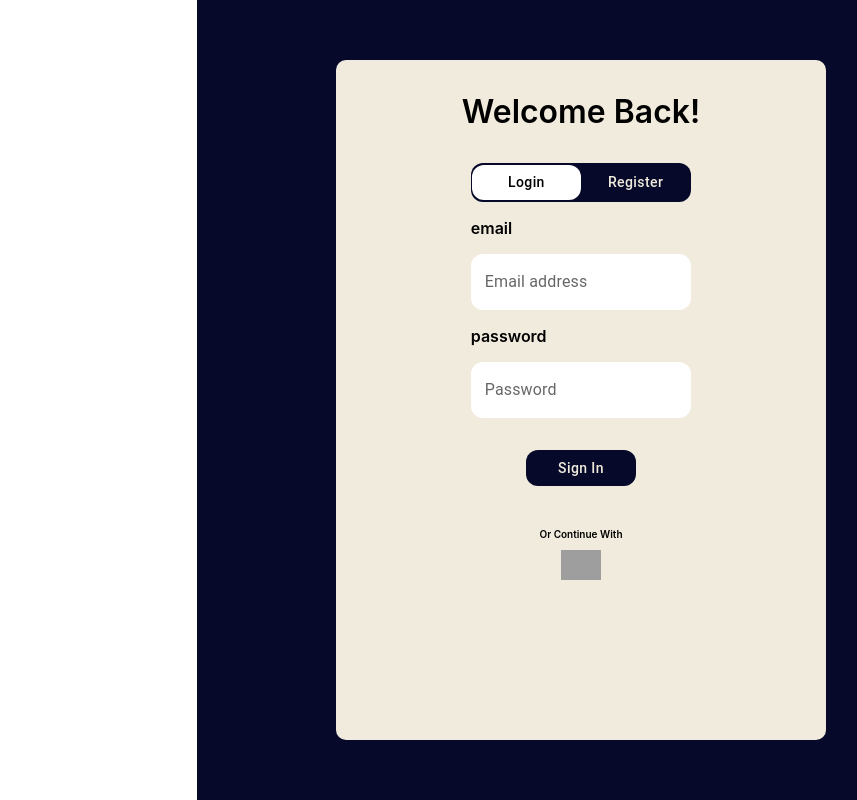
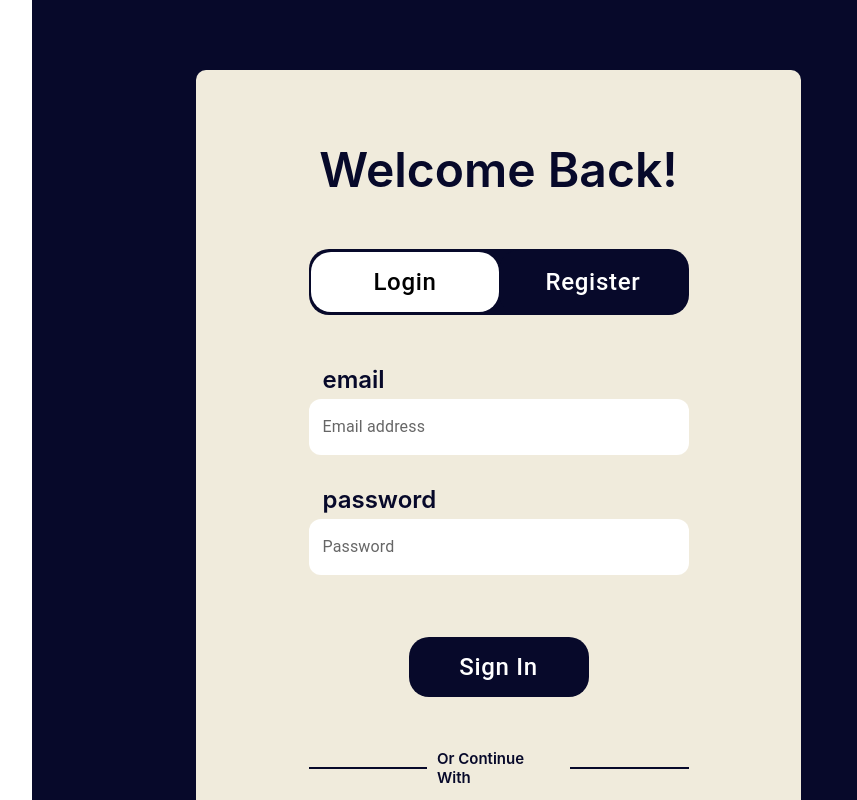
Before and after one commit to FrankM-7/goal-wise, a React (Create React App) app in the folder frontend/: page / in a window 1280 px wide. Shown: the top 800 px of the page, without its empty margins (315-1172 px from the left). Built offline with nearby package versions, Linux system fonts and the light colour scheme; grey boxes are pictures that could not be loaded.

Commit message:
updated login page

```diff
--- a/frontend/src/LoginPage/LoginPage.css
+++ b/frontend/src/LoginPage/LoginPage.css
@@ -0,0 +1,132 @@
+.welcomeBack {
+    text-Align: center;
+    color: #07092A;
+    font-Weight: 600;
+    font-Size: 48px;
+    margin: 70px 0px 50px 0px;
+}
+
+.loginBackground {
+    width: 933px;
+    height: 982px;
+    background-Color: #07092A;
+    position: absolute;
+    right: 0;
+    display: flex;
+    justify-Content: center;
+    align-Items: center;
+    flex-direction: column;
+}
+
+.loginBackground .welcomeBackground {
+    width: 605px;
+    height: 843px;
+    background-Color: #F0EBDC;
+    border-Radius: 10px;
+    padding: 0px 111px 0px 111px;
+    display: flex;
+    flex-Direction: column;
+    align-items: center;
+}
+
+.loginSlideBar {
+    display: flex;
+    width: 380px;
+    background-Color: #07092A;
+    border-Radius: 20px;
+    margin: 0px 0px 20px 0px;
+    padding: 1px 0px 1px 1px;
+    align-Items: center;
+    justify-content: center;
+}
+
+.loginSlideBar .loginSlideLogin {
+    background-color: white;
+    color: black;
+    border-radius: 20px;
+    height: 60px;
+    width: 188px;
+    margin: 0;
+    text-transform: none;
+    font-size: 24px;
+}
+.loginSlideBar .loginSlideRegister {
+    background-color: #07092A;
+    color: white;
+    border-radius: 20px;
+    height: 64px;
+    width: 188px;
+    margin: 0;
+    text-transform: none;
+    font-size: 24px;
+}
+
+.credentialTexts {
+    width: 380px;
+    background-color: #F0EBDC;
+    flex-direction: column;
+    margin: 0px 0px 10px;
+}
+
+.credentialFont {
+    color: #07092A;
+    font-Weight: 600;
+    font-Size: 24px;
+    padding: 0px 0px 0px 14px;
+    margin: 30px 0px 5px 0px ;
+}
+
+.credentialBoxes fieldset {
+    background-color: white;
+    width: 364px;
+    border-radius: 12px;
+    outline: none;
+    border: none;
+}
+
+.welcomeBackground .signInArea {
+    width: 380px;
+    display: flex;
+    flex-direction: column;
+    justify-content: center;
+    align-items: center;
+}
+
+ .signInArea .signInButton {
+    background-color: #07092A;
+    color: white;
+    width: 180px;
+    height: 60px;
+    border-radius: 20px;
+    display: flex;
+    justify-content: center;
+    align-items: center;
+    text-transform: none;
+    font-size: 24px;
+    margin: 20px 0px 5px;
+}
+
+.continueWith {
+    color: #07092A;
+    font-weight: 600;
+    font-size: 15px;
+}
+
+.googleLogo {
+    width: 55px;
+}
+
+.line {
+    height: 2px;
+    width: 120px;
+    background-color: #07092A;
+    margin: 0px 10px 0px 10px
+  }
+
+.welcomeBackground .continueArea {
+    width: 400px;
+    display: flex;
+    flex-direction: row;
+    align-items: center;
+    padding: 0;
+}
--- a/frontend/src/LoginPage/LoginPage.js
+++ b/frontend/src/LoginPage/LoginPage.js
@@ -2,170 +2,51 @@ import * as React from 'react';
 import Grid from '@mui/material/Grid';
 import Button from '@mui/material/Button';
 import TextField from '@mui/material/TextField';
-
-
+import './LoginPage.css';
 
 export default function BasicGrid() {
   const imageUrl = 'https://theplace2b.com.au/wp-content/uploads/2020/09/178-1783296_g-transparent-circle-google-logo.png';
-  const welcomeHeight = window.innerHeight;
-  const welcomeWidth = window.innerWidth * 0.6;
-  let innerWidth = welcomeWidth * 0.65;
-  let innerHeight = welcomeHeight * 0.85;
-  let welcomePx = innerWidth * 0.1
-  if (innerWidth/innerHeight > 0.72) {
-    innerWidth = innerHeight * 0.72;
-    welcomePx = welcomePx * 0.64;
-  }
-  let buttonWidth = welcomePx * 6.9
   return (
-    <Grid sx={{ // background
-      width: welcomeWidth,
-      height: welcomeHeight,
-      backgroundColor: '#07092A',
-      position: 'absolute',
-      right: '0',
-      display: 'flex',
-      justifyContent: 'center',
-      alignItems: 'center',
-    }}>
-      <Grid sx={{ // welcome background
-        width: innerWidth,
-        height: innerHeight,
-        backgroundColor: '#F0EBDC',
-        margin: "auto",
-        borderRadius: '10px',
-        display: 'flex',
-        flexDirection: 'column',
-        alignItems: 'center',
-      }}>
-        <p style={{
-          textAlign: 'center',
-          color: '##F0EBDC',
-          fontWeight: '600',
-          fontSize: welcomePx,
-          }}>
+    <Grid className='loginBackground' >
+      <Grid className='welcomeBackground'>
+        <p className="welcomeBack">
             Welcome Back!
         </p>
-        <Grid sx={{ // slide bar
-        display: 'flex',
-        width: buttonWidth,
-        backgroundColor: '#07092A',
-        borderRadius: '12px',
-        margin: '0px 0px 0px 0px',
-        padding: '1px',
-        alignItems: 'center'
-        }}>
-          <Button variant="contained" disableElevation sx={{ // login button
-            backgroundColor: 'white',
-            color: 'black',
-            height: 34,
-            width: buttonWidth/2,
-            height: buttonWidth/6 - 2,
-            margin: '0',
-            borderRadius: '12px',
-
-            textTransform: 'none'
-
-          }}>
+        <Grid className='loginSlideBar'>
+          <Button className='loginSlideLogin' variant="contained" disableElevation>
             Login
           </Button>
-          <Button variant="contained" disableElevation sx={{ // reigster button
-            backgroundColor: '#07092A',
-            color: '#F0EBDC',
-            width: buttonWidth/2,
-            height: buttonWidth/6,
-            borderRadius: '12px',
-            textTransform: 'none'
-          }}>
+          <Button className='loginSlideRegister' variant="contained" disableElevation>
             Register
           </Button>
         </Grid>
-        <Grid sx={{ // text boxes grid
-          width: buttonWidth,
-          backgroundColor: '#F0EBDC',
-          borderRadius: '5px',
-          display: 'flex',
-          flexDirection: 'column',
-        }}>
-          <p style={{ // email
-            color: '##F0EBDC',
-            fontWeight: '600',
-
-          }}>
+        <Grid className='credentialTexts'>
+          <p className='credentialFont'>
             email
           </p>
-          <TextField id="outlined-basic" label="Email address" variant="outlined" sx={{ // email text box
-              backgroundColor: 'white',
-              //height: 34,
-              width: buttonWidth,
-              //height: buttonWidth,
-              margin: '0',
-              borderRadius: '12px',
-              outline: 'none',
-              "& fieldset": { border: 'none' },
-          }}>
-
+          <TextField id="outlined-basic" label="Email address" variant="outlined" className='credentialBoxes'>
           </TextField>
-          <p style={{ // password
-            color: '##F0EBDC',
-            fontWeight: '600',
-
-          }}>
+          <p className='credentialFont'>
             password
           </p>
-          <TextField id="outlined-basic" label="Password" variant="outlined" sx={{// password text box
-              backgroundColor: 'white',
-              //height: 34,
-              width: buttonWidth,
-              //height: buttonWidth,
-              margin: '0',
-              borderRadius: '12px',
-              outline: 'none',
-              "& fieldset": { border: 'none' },
-          }}>
-
+          <TextField id="outlined-basic" label="Password" variant="outlined" className='credentialBoxes'>
           </TextField>
-
-
         </Grid>
-        <Grid sx={{ // sign in and google
-          width: buttonWidth,
-          backgroundColor: '#F0EBDC',
-          borderRadius: '5px',
-          display: 'flex',
-          flexDirection: 'column',
-          justifyContent: 'center',
-          alignItems: 'center',
-        }}>
+        <Grid className='signInArea'>
           <p></p>
-          <Button variant="contained" disableElevation sx={{ // sign in button
-            backgroundColor: '#07092A',
-            color: '#F0EBDC',
-            height: 34,
-            width: buttonWidth/2,
-            height: buttonWidth/6,
-            borderRadius: '12px',
-            display: 'flex',
-            justifyContent: 'center',
-            alignItems: 'center',
-            textTransform: 'none'
-
-          }}>
+          <Button variant="contained" disableElevation className='signInButton'>
             Sign In
           </Button>
           <p></p>
-          <p style={{
-            color: '##F0EBDC',
-            fontWeight: '600',
-            fontSize: 10
-
-          }}>
+        </Grid>
+        <Grid className='continueArea'>
+          <div className="line"></div>
+          <p className='continueWith'>
             Or Continue With
           </p>
-          <img src={imageUrl} style={{ // google logo
-            width: '40px'
-          }} />
+          <div className="line"></div>
         </Grid>
+        <img src={imageUrl} className='googleLogo'/>
       </Grid>
 
     </Grid>
```
Also changed, not shown: 1 other file (tests, documents, lock files or other folders).
